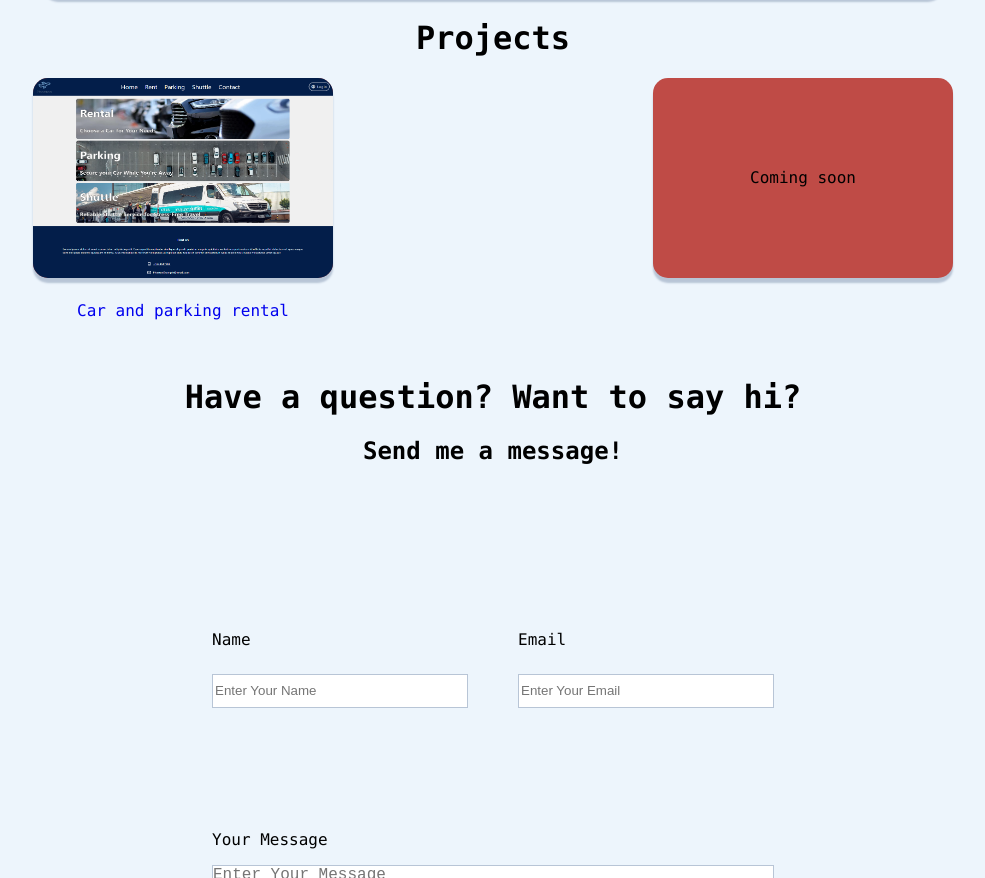
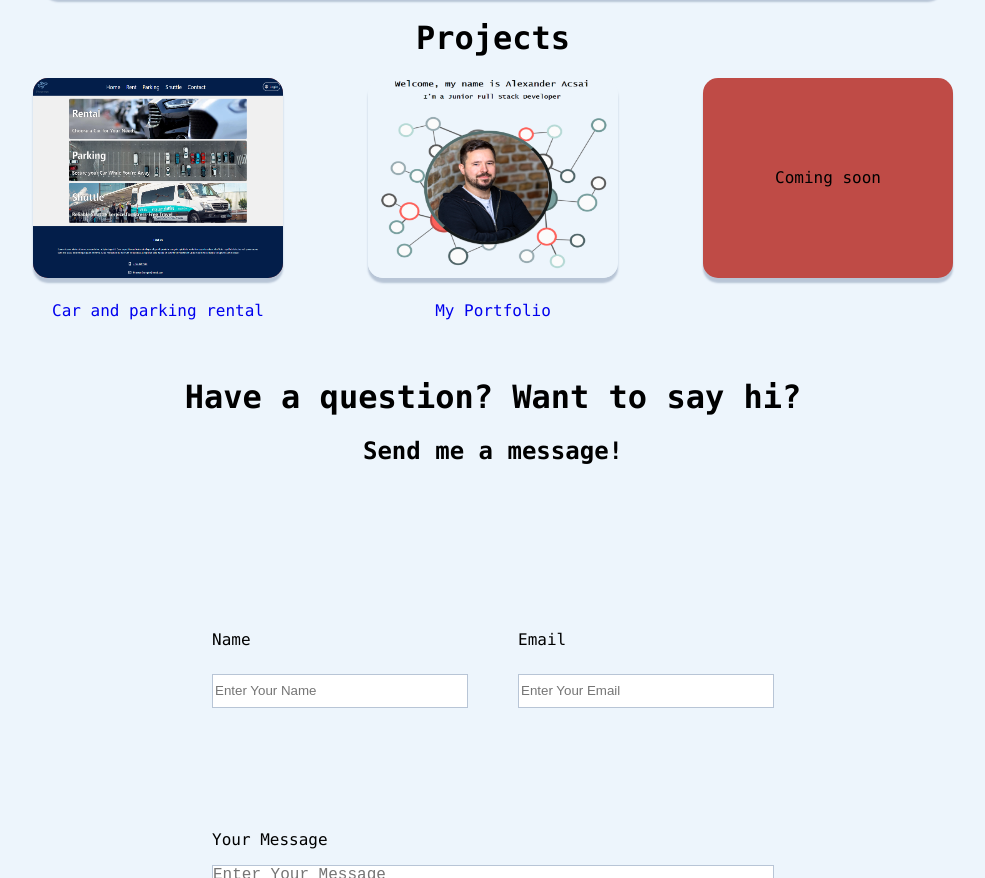
Before and after one commit to Purplefingerex/portfolio, an Astro site: page / in a window 1280 px wide. Shown: the part 2701-3579 px from the top of the page, without its empty margins (147-1132 px from the left). Built offline with nearby package versions, Linux system fonts and the light colour scheme; Astro itself is replaced by a stand-in of ours.

Commit message:
projects updated

```diff
--- a/src/components/Projects.astro
+++ b/src/components/Projects.astro
@@ -7,8 +7,21 @@
 				<br />
 				<br />
 				Car and parking rental
-			</div></a
-		>
+			</div>
+		</a>
+		<a target="_blank" href="https://github.com/Purplefingerex/portfolio"
+			><div style="background-color: var(--aliceBlue);">
+				<img
+					id="portfolio"
+					src="/portfolio.png"
+					alt="portfolio project"
+				/>
+				<br />
+				<br />
+				My Portfolio
+			</div>
+		</a>
+
 		<div class="project-div"><span>Coming soon</span></div>
 	</div>
 </div>
@@ -27,13 +40,13 @@
 	}
 	.project-container div {
 		height: 200px;
-		width: 300px;
+		width: 250px;
 		background-color: #bf4b46;
 		border-radius: 15px;
 		box-shadow: 0px 5px 2px 0px var(--powderBlue);
 	}
 	img {
-		width: 300px;
+		width: 250px;
 		height: 200px;
 		border-radius: 15px;
 		transition: 0.3s;
@@ -46,6 +59,7 @@
 		justify-content: center;
 		align-items: center;
 	}
+
 	@media screen and (max-width: 900px) {
 		.project-container {
 			justify-content: center;
--- a/src/layouts/Layout.astro
+++ b/src/layouts/Layout.astro
@@ -11,7 +11,10 @@ const { title } = Astro.props;
 <html lang="en">
 	<head>
 		<meta charset="UTF-8" />
-		<meta name="description" content="Astro description" />
+		<meta
+			name="description"
+			content="Alexander Acsai - Junior Full Stack Developer"
+		/>
 		<meta name="viewport" content="width=device-width" />
 		<link rel="icon" type="image/svg+xml" href="/acsaiaLogo.png" />
 		<meta name="generator" content={Astro.generator} />
```
Also changed, not shown: public/portfolio.png (added).
